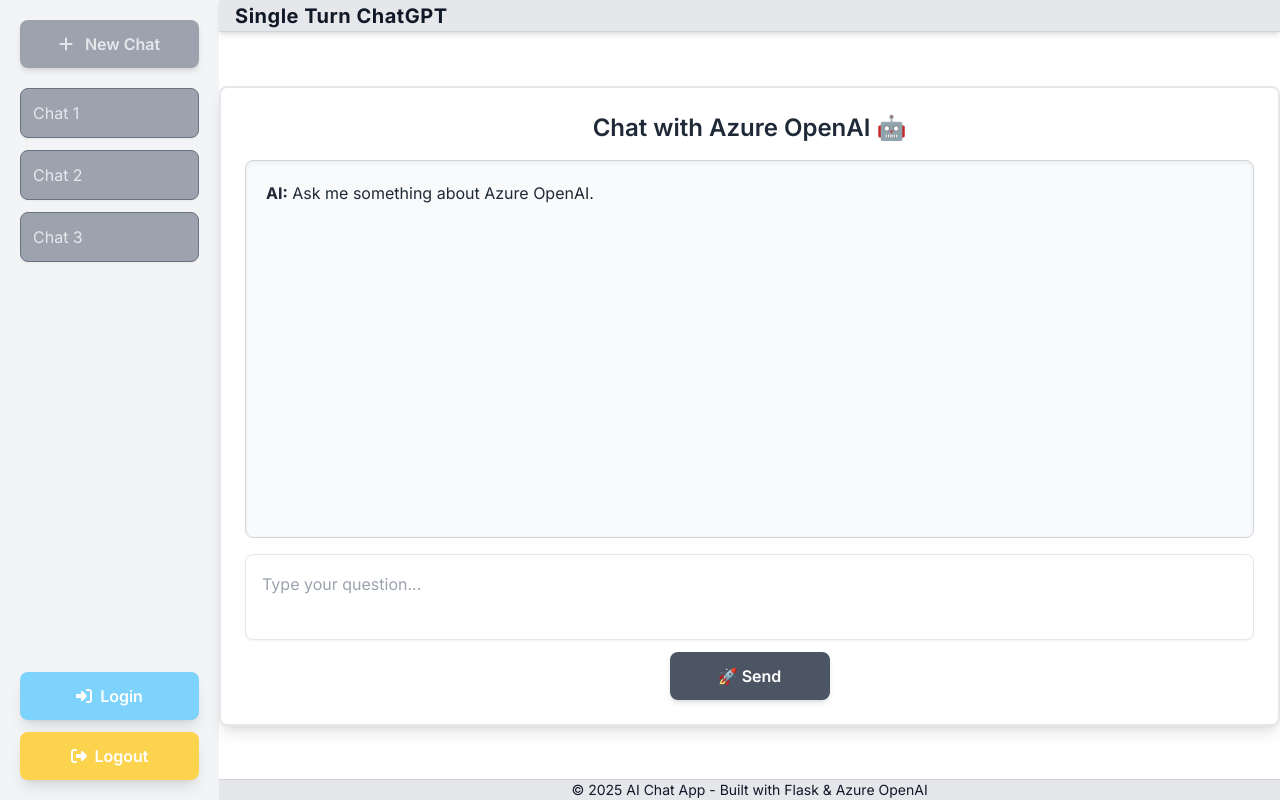
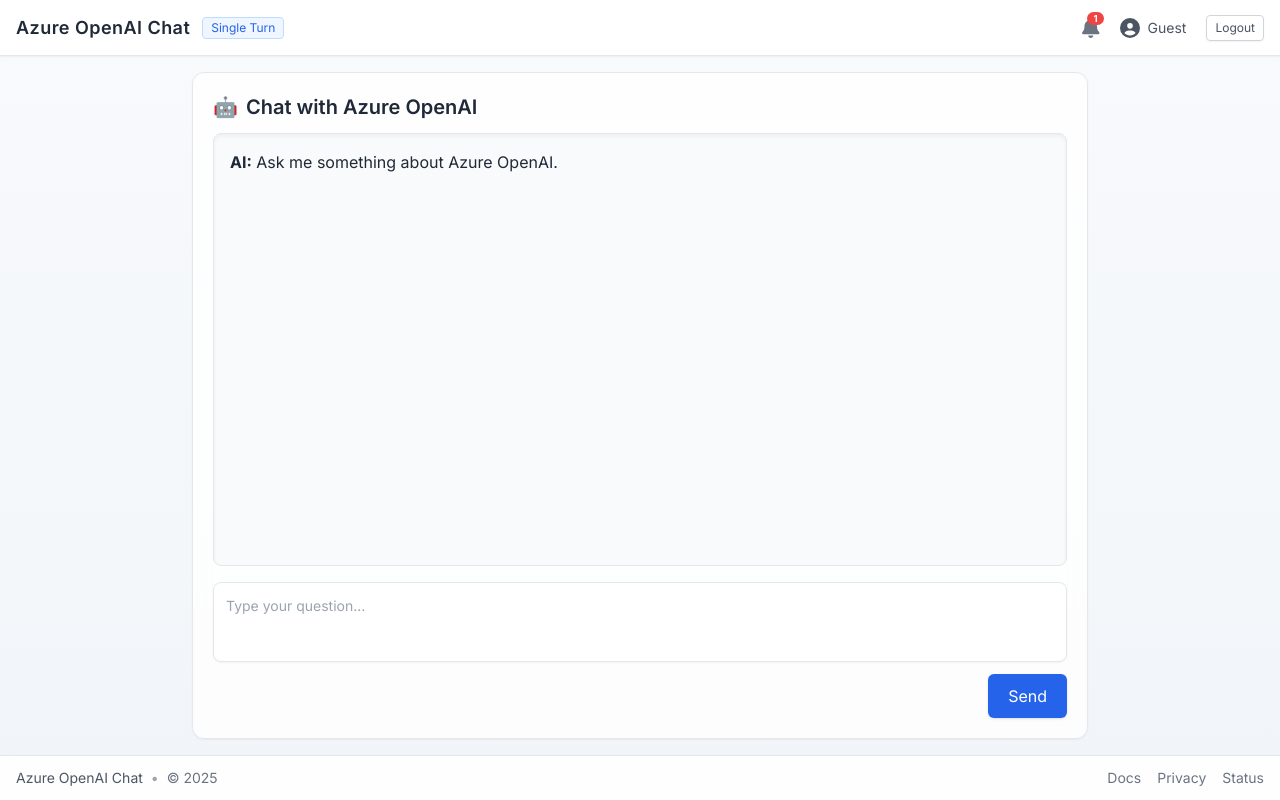
Before and after one commit to Swamy-s-Tech-Skills-Academy-AI-ML-Data/flask-react-aoai-completions, a React (Vite) app in the folder src/frontend/: page / in a window 1280 px wide. Built offline with nearby package versions, Linux system fonts and the light colour scheme; no server answers.

Commit message:
Refactor layout and components: remove Sidebar and Header, add TopNav for improved UI structure; enhance Chat and Footer components for better styling and functionality

```diff
--- a/src/frontend/src/App.tsx
+++ b/src/frontend/src/App.tsx
@@ -1,22 +1,16 @@
-import Sidebar from "./components/Sidebar";
-import Header from "./components/Header";
+// Sidebar & old Header removed in redesign
+import TopNav from "./components/TopNav";
 import Chat from "./components/Chat";
 import Footer from "./components/Footer";
 
 const App: React.FC = () => {
   return (
-    <div className="h-screen flex flex-row">
-      {/* Sidebar */}
-      <Sidebar />
-
-      {/* Main content area */}
-      <div className="flex flex-col w-full">
-        <Header />
-        <div className="flex-grow flex justify-center items-center">
-          <Chat />
-        </div>
-        <Footer />
-      </div>
+    <div className="min-h-screen flex flex-col bg-gradient-to-b from-slate-50 to-slate-100">
+      <TopNav />
+      <main className="flex-grow w-full px-3 md:px-6 py-4 flex justify-center items-stretch">
+        <Chat />
+      </main>
+      <Footer />
     </div>
   );
 };
--- a/src/frontend/src/components/Chat.tsx
+++ b/src/frontend/src/components/Chat.tsx
@@ -39,9 +39,9 @@
     };
 
     return (
-        <div className="font-inter p-6 text-center w-full max-w-6xl mx-auto border-2 border-gray-200 rounded-lg shadow-lg bg-white flex flex-col h-[80vh]">
-            <h2 className="text-2xl font-semibold text-gray-800 mb-4">Chat with Azure OpenAI 🤖</h2>
-            <div className="bg-gray-50 text-gray-900 p-5 rounded-lg shadow-inner text-left border border-gray-300 overflow-y-auto h-[50vh] flex-grow space-y-4">
+        <div className="font-inter w-full max-w-4xl mx-auto flex flex-col rounded-xl border border-gray-200 shadow-sm bg-white/80 backdrop-blur p-5">
+            <h2 className="text-lg md:text-xl font-semibold text-gray-800 mb-3 flex items-center gap-2"><span role="img" aria-label="robot">🤖</span> Chat with Azure OpenAI</h2>
+            <div className="bg-gray-50 text-gray-900 p-4 rounded-lg shadow-inner text-left border border-gray-200 overflow-y-auto flex-grow min-h-[50vh] max-h-[60vh] space-y-4">
                 {messages.map((m, i) => (
                     <div key={i} className={m.role === 'user' ? 'text-blue-700' : 'text-gray-800'}>
                         <strong>{m.role === 'user' ? 'You' : 'AI'}:</strong>{' '}
@@ -52,19 +52,19 @@
             <div className="mt-4 flex flex-col">
                 {error && <div className="text-red-600 mb-2 text-sm">{error}</div>}
                 <textarea
-                    className="border w-full p-4 rounded-lg shadow-sm resize-none focus:outline-none focus:ring focus:ring-blue-300 transition text-gray-800 text-base font-normal leading-relaxed min-h-[10vh] max-h-[15vh]"
+                    className="border w-full p-3 rounded-lg shadow-sm resize-none focus:outline-none focus:ring focus:ring-blue-300 transition text-gray-800 text-sm font-normal leading-relaxed min-h-[10vh] max-h-[20vh] bg-white"
                     placeholder="Type your question..."
                     value={prompt}
                     onChange={(e) => setPrompt(e.target.value)}
                     onKeyDown={(e) => { if (e.key === 'Enter' && !e.shiftKey) { e.preventDefault(); sendRequest(); } }}
                 />
-                <div className="flex justify-center mt-3">
+                <div className="flex justify-end mt-3">
                     <button
                         onClick={sendRequest}
                         disabled={loading}
-                        className="bg-gray-600 disabled:opacity-50 disabled:cursor-not-allowed text-white font-semibold px-6 py-3 rounded-lg shadow-md hover:bg-gray-700 transition focus:outline-none focus:ring-2 focus:ring-gray-400 w-40 flex items-center justify-center"
+                        className="bg-blue-600 disabled:opacity-50 disabled:cursor-not-allowed text-white font-medium px-5 py-2.5 rounded-md shadow hover:bg-blue-700 transition focus:outline-none focus:ring-2 focus:ring-blue-400 flex items-center gap-2"
                     >
-                        {loading ? 'Sending...' : '🚀 Send'}
+                        {loading ? 'Sending…' : 'Send'}
                     </button>
                 </div>
             </div>
--- a/src/frontend/src/components/Footer.tsx
+++ b/src/frontend/src/components/Footer.tsx
@@ -1,7 +1,17 @@
 const Footer: React.FC = () => {
+    const year = new Date().getFullYear();
     return (
-        <footer className="bg-gray-200 text-gray-900 text-center text-sm border-t border-gray-300">
-            © 2025 AI Chat App - Built with Flask & Azure OpenAI
+        <footer className="mt-auto bg-white/90 backdrop-blur border-t border-gray-200 text-gray-600 text-xs md:text-sm py-3 px-4 flex flex-col md:flex-row items-center justify-between gap-2">
+            <div className="flex items-center gap-2">
+                <span className="font-medium">Azure OpenAI Chat</span>
+                <span className="hidden md:inline text-gray-400">•</span>
+                <span className="text-gray-500">© {year}</span>
+            </div>
+            <div className="flex items-center gap-4 text-gray-500">
+                <a href="https://learn.microsoft.com/azure/ai-services/openai" target="_blank" rel="noreferrer" className="hover:text-gray-700 transition">Docs</a>
+                <a href="#" className="hover:text-gray-700 transition">Privacy</a>
+                <a href="#" className="hover:text-gray-700 transition">Status</a>
+            </div>
         </footer>
     );
 };
--- /dev/null
+++ b/src/frontend/src/components/TopNav.tsx
@@ -0,0 +1,45 @@
+import React from "react";
+import { FontAwesomeIcon } from "@fortawesome/react-fontawesome";
+import { faBell, faCircleUser } from "@fortawesome/free-solid-svg-icons";
+
+interface TopNavProps {
+    appTitle?: string;
+    userName?: string; // placeholder for future auth integration
+    onNotificationsClick?: () => void;
+}
+
+const TopNav: React.FC<TopNavProps> = ({
+    appTitle = "Azure OpenAI Chat",
+    userName = "Guest",
+    onNotificationsClick
+}) => {
+    const userInitial = userName.charAt(0).toUpperCase();
+    return (
+        <header className="h-14 bg-white/90 backdrop-blur border-b border-gray-200 px-4 flex items-center justify-between shadow-sm">
+            <div className="flex items-center gap-3 select-none">
+                <span className="text-lg font-semibold tracking-wide text-gray-800">{appTitle}</span>
+                <span className="text-xs px-2 py-0.5 rounded bg-blue-50 text-blue-600 border border-blue-200">Single Turn</span>
+            </div>
+            <div className="flex items-center gap-5">
+                <button
+                    aria-label="Notifications"
+                    onClick={onNotificationsClick}
+                    className="relative text-gray-500 hover:text-gray-700 transition"
+                >
+                    <FontAwesomeIcon icon={faBell} size="lg" />
+                    <span className="absolute -top-1 -right-1 bg-red-500 text-white text-[0.6rem] font-bold leading-none px-1.5 py-0.5 rounded-full">1</span>
+                </button>
+                <div className="hidden sm:flex items-center gap-2 text-gray-600">
+                    <FontAwesomeIcon icon={faCircleUser} size="lg" />
+                    <span className="text-sm font-medium">{userName}</span>
+                </div>
+                <div className="sm:hidden w-9 h-9 rounded-full bg-gradient-to-br from-sky-500 to-blue-600 text-white flex items-center justify-center font-semibold shadow-inner">
+                    {userInitial}
+                </div>
+                <button className="text-xs font-medium text-gray-600 hover:text-gray-800 border border-gray-300 rounded px-2 py-1 shadow-sm hover:bg-gray-50 transition">Logout</button>
+            </div>
+        </header>
+    );
+};
+
+export default TopNav;
--- /dev/null
+++ b/src/frontend/src/global.d.ts
@@ -0,0 +1,2 @@
+/// <reference types="vitest" />
+// Provides Vitest globals (describe, it, expect, vi) for TypeScript during `npm run build`.
--- a/src/frontend/tsconfig.app.json
+++ b/src/frontend/tsconfig.app.json
@@ -20,7 +20,9 @@
     "noUnusedLocals": true,
     "noUnusedParameters": true,
     "noFallthroughCasesInSwitch": true,
-    "noUncheckedSideEffectImports": true
+    "noUncheckedSideEffectImports": true,
+    "types": ["vitest"]
   },
-  "include": ["src"]
+  "include": ["src"],
+  "exclude": ["src/__tests__", "**/*.test.ts", "**/*.test.tsx"]
 }
```
